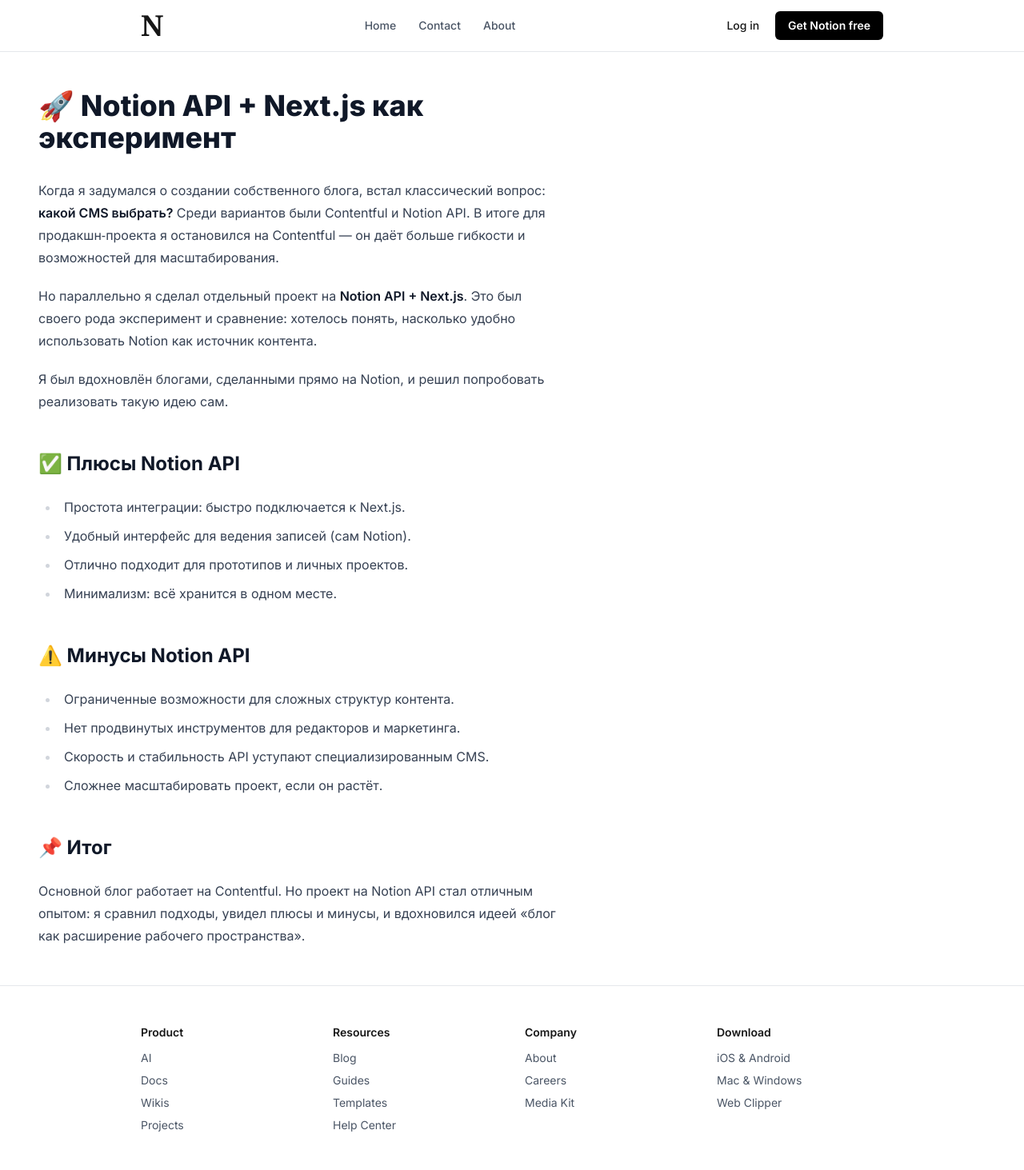
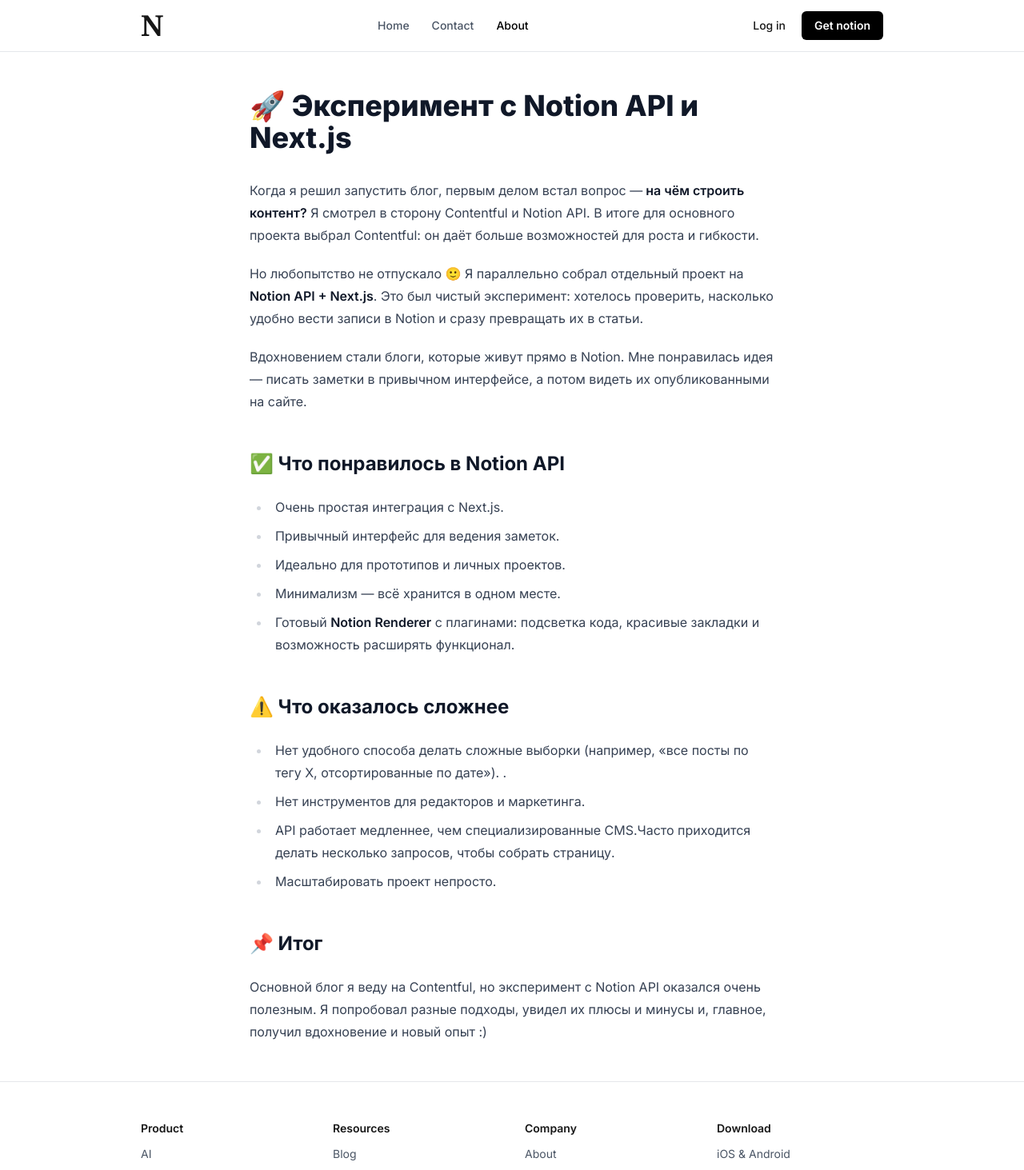
Before and after one commit to individualita/next-notion-blog, a Next.js app: page /about in a window 1280 px wide. Shown: the top 1463 px of the page at 80% size. Built offline with nearby package versions, Linux system fonts and the light colour scheme.

Commit message:
feat(nav): add active class to navigation links

```diff
--- a/src/app/about/page.tsx
+++ b/src/app/about/page.tsx
@@ -2,49 +2,68 @@
 
 export default function AboutPage() {
     return (
-    <section className="py-12">
+        <section className='py-12 flex flex-1 items-center justify-center'>
             <Container>
-        <article className="prose mx-auto">
-          <h1>🚀 Notion API + Next.js как эксперимент</h1>
+                <article className='prose mx-auto '>
+                    <h1>🚀 Эксперимент с Notion API и Next.js</h1>
+
                     <p>
-            Когда я задумался о создании собственного блога, встал классический
-            вопрос: <strong>какой CMS выбрать?</strong> Среди вариантов были
-            Contentful и Notion API. В итоге для продакшн‑проекта я остановился
-            на Contentful — он даёт больше гибкости и возможностей для
-            масштабирования.
-          </p>
-          <p>
-            Но параллельно я сделал отдельный проект на <strong>Notion API +
-            Next.js</strong>. Это был своего рода эксперимент и сравнение:
-            хотелось понять, насколько удобно использовать Notion как источник
-            контента.
-          </p>
-          <p>
-            Я был вдохновлён блогами, сделанными прямо на Notion, и решил
-            попробовать реализовать такую идею сам.
+                        Когда я решил запустить блог, первым делом встал вопрос
+                        —<strong> на чём строить контент?</strong> Я смотрел в
+                        сторону Contentful и Notion API. В итоге для основного
+                        проекта выбрал Contentful: он даёт больше возможностей
+                        для роста и гибкости.
                     </p>
 
-          <h2>✅ Плюсы Notion API</h2>
+                    <p>
+                        Но любопытство не отпускало 🙂 Я параллельно собрал
+                        отдельный проект на{' '}
+                        <strong>Notion API + Next.js</strong>. Это был чистый
+                        эксперимент: хотелось проверить, насколько удобно вести
+                        записи в Notion и сразу превращать их в статьи.
+                    </p>
+
+                    <p>
+                        Вдохновением стали блоги, которые живут прямо в Notion.
+                        Мне понравилась идея — писать заметки в привычном
+                        интерфейсе, а потом видеть их опубликованными на сайте.
+                    </p>
+
+                    <h2>✅ Что понравилось в Notion API</h2>
                     <ul>
-            <li>Простота интеграции: быстро подключается к Next.js.</li>
-            <li>Удобный интерфейс для ведения записей (сам Notion).</li>
-            <li>Отлично подходит для прототипов и личных проектов.</li>
-            <li>Минимализм: всё хранится в одном месте.</li>
+                        <li>Очень простая интеграция с Next.js.</li>
+                        <li>Привычный интерфейс для ведения заметок.</li>
+                        <li>Идеально для прототипов и личных проектов.</li>
+                        <li>Минимализм — всё хранится в одном месте.</li>
+                        <li>
+                            Готовый <strong>Notion Renderer</strong> с
+                            плагинами: подсветка кода, красивые закладки и
+                            возможность расширять функционал.
+                        </li>
                     </ul>
 
-          <h2>⚠️ Минусы Notion API</h2>
+                    <h2>⚠️ Что оказалось сложнее</h2>
                     <ul>
-            <li>Ограниченные возможности для сложных структур контента.</li>
-            <li>Нет продвинутых инструментов для редакторов и маркетинга.</li>
-            <li>Скорость и стабильность API уступают специализированным CMS.</li>
-            <li>Сложнее масштабировать проект, если он растёт.</li>
+                        <li>
+                            Нет удобного способа делать сложные выборки
+                            (например, «все посты по тегу X, отсортированные по
+                            дате»). .
+                        </li>
+                        <li>Нет инструментов для редакторов и маркетинга.</li>
+                        <li>
+                            API работает медленнее, чем специализированные
+                            CMS.Часто приходится делать несколько запросов,
+                            чтобы собрать страницу.
+                        </li>
+                        <li>Масштабировать проект непросто.</li>
                     </ul>
 
                     <h2>📌 Итог</h2>
                     <p>
-            Основной блог работает на Contentful. Но проект на Notion API стал
-            отличным опытом: я сравнил подходы, увидел плюсы и минусы, и
-            вдохновился идеей «блог как расширение рабочего пространства».
+                        Основной блог я веду на Contentful, но эксперимент с
+                        Notion API оказался очень полезным. Я попробовал разные
+                        подходы, увидел их плюсы и минусы и, главное, получил
+                        вдохновение и новый опыт :)
                     </p>
                 </article>
             </Container>
--- a/src/components/Header.tsx
+++ b/src/components/Header.tsx
@@ -35,8 +35,8 @@
                         <button className='cursor-pointer rounded-md px-3 py-2 text-sm font-medium transition-colors hover:bg-gray-100 hover:text-gray-900'>
                             Log in
                         </button>
-                        <button className='cursor-pointer rounded-md bg-black px-4 py-2 text-sm font-semibold text-white transition-colors hover:bg-gray-800'>
-                            Get Notion free
+                        <button  className='cursor-pointer rounded-md bg-black px-4 py-2 text-sm font-semibold text-white transition-colors hover:bg-gray-800'>
+                            Get notion
                         </button>
                         <BurgerBtn
                             isOpen={isMenuOpen}
--- a/src/components/HeaderNav.tsx
+++ b/src/components/HeaderNav.tsx
@@ -1,5 +1,9 @@
+'use client';
+
 import Link from 'next/link';
 import { headerLinks } from './navigation';
+
+import { usePathname } from 'next/navigation';
 
 type Orientation = 'horizontal' | 'vertical';
 
@@ -14,6 +18,8 @@
     className = '',
     onNavigate,
 }: HeaderNavProps) => {
+    const pathname = usePathname();
+
     const baseClasses =
         orientation === 'horizontal'
             ? 'flex items-center gap-1 text-sm text-gray-600'
@@ -21,16 +27,24 @@
 
     return (
         <nav className={`${baseClasses} ${className}`.trim()}>
-            {headerLinks.map((link) => (
+            {headerLinks.map(link => {
+                const isActive = pathname === link.href;
+
+                return (
                     <Link
                         key={link.label}
                         href={link.href}
                         onClick={onNavigate}
-                    className='rounded-md px-3 py-2 font-medium transition-colors hover:bg-gray-100 hover:text-gray-900'
+                        className={`rounded-md px-3 py-2 font-medium transition-colors ${
+                            isActive
+                                ? ' text-black  '
+                                : 'text-gray-600 hover:bg-gray-100 hover:text-gray-900'
+                        }`}
                     >
                         {link.label}
                     </Link>
-            ))}
+                );
+            })}
         </nav>
     );
 };
--- a/src/components/Sidebar.tsx
+++ b/src/components/Sidebar.tsx
@@ -11,8 +11,7 @@
                    <strong>Next</strong>  <br />&  <span className='font-serif italic text-gray-800'>Notion</span>
                 </h1>
                 <p className='text-sm text-gray-500'>
-                    Thoughts on the future of work, from the people and teams
-                    creating it.
+Exploring ideas with Notion, publishing them with Next.js.
                 </p>
             </div>
 
```
Lines whose indentation alone changed are shown as unchanged.
